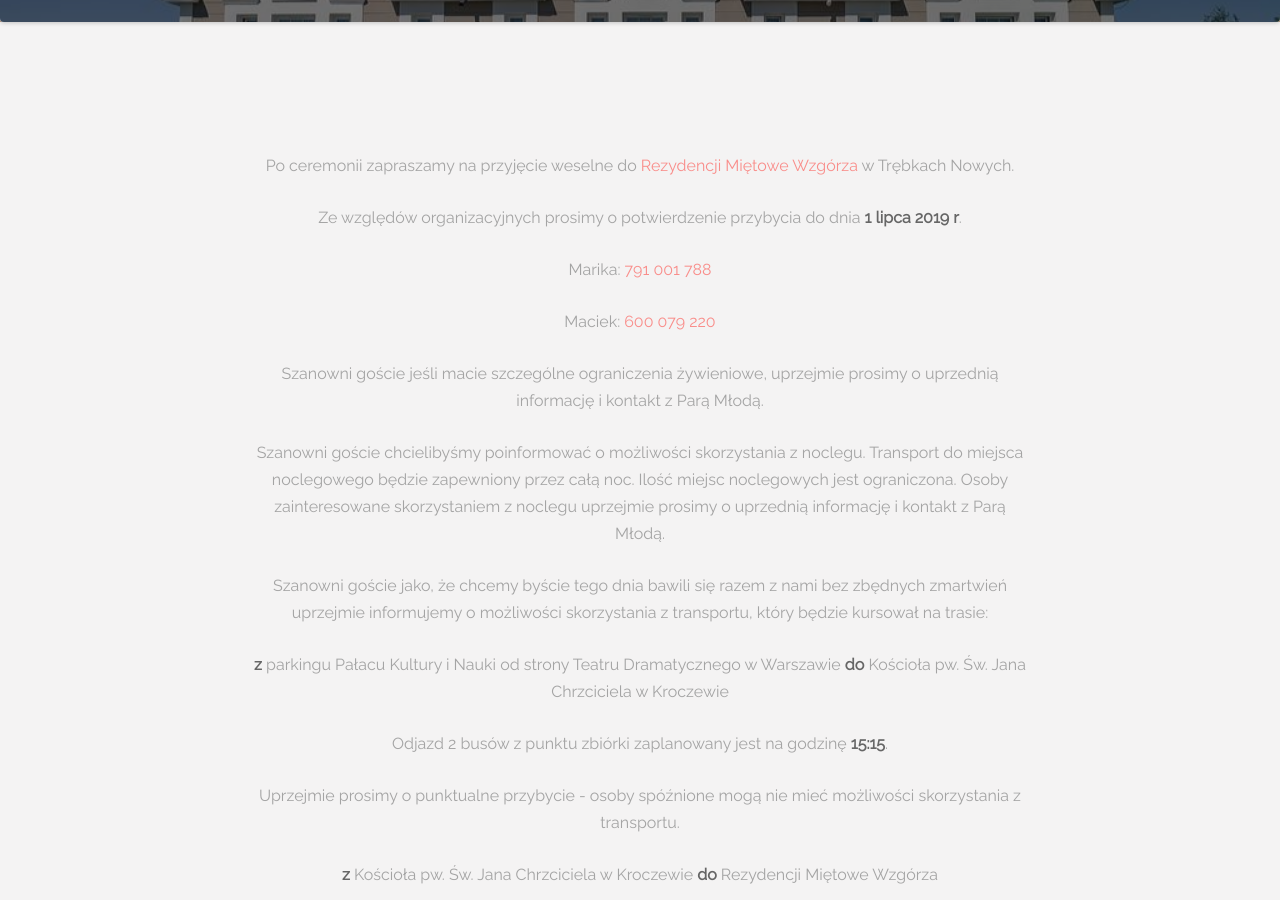
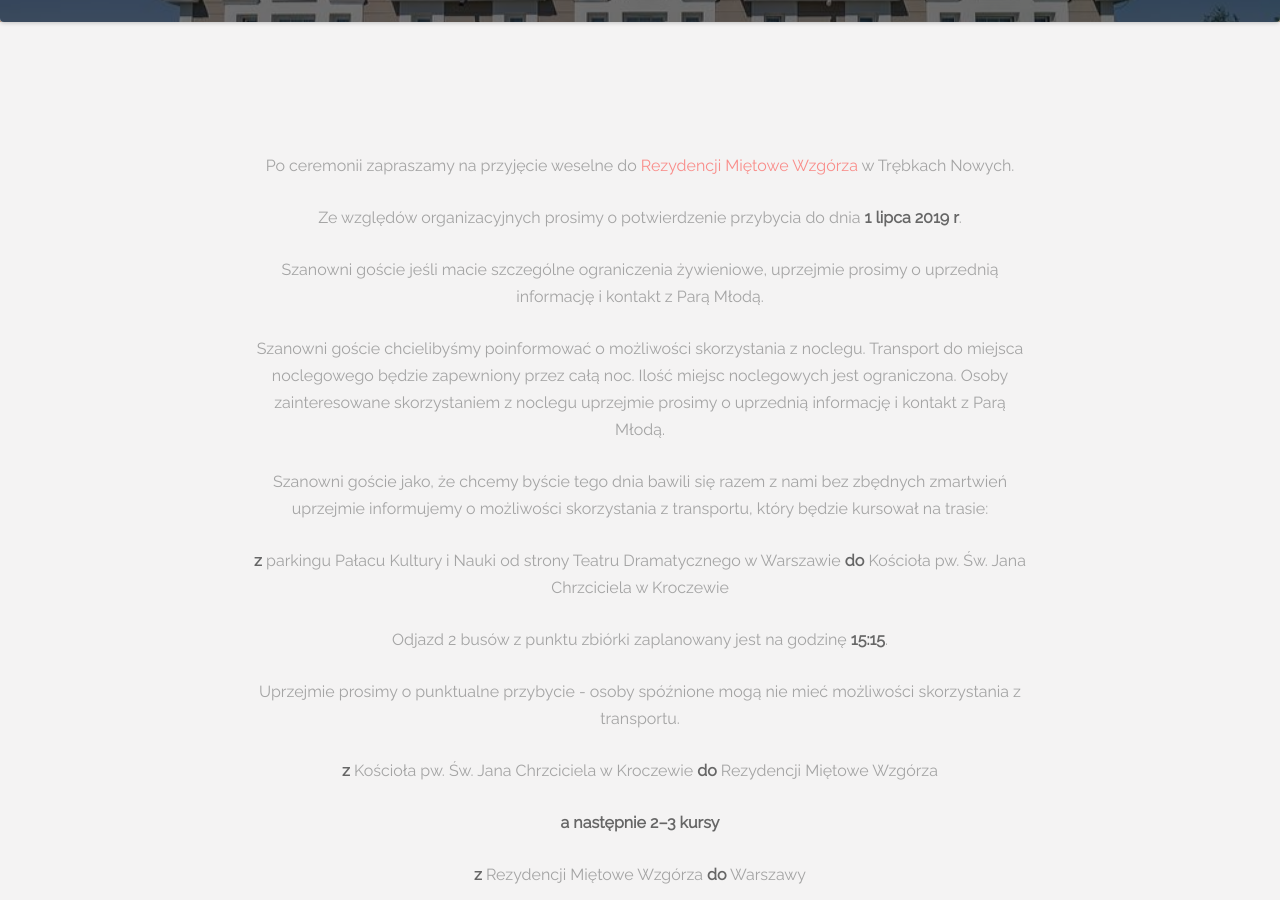
Before and after one commit to cmbuckley/marikaimaciek.pl, a Jekyll site: the page built from wesele.html, in a window 1280 px wide and 900 px high, scrolled down 558 px. Built offline with Jekyll 4.4.1, drawn with Linux system fonts in a browser that asks for light colours.

Commit message:
remove phone numbers from site

```diff
--- a/wesele.html
+++ b/wesele.html
@@ -15,8 +15,6 @@ map_footer: reception
                             <div class="paragraph-row-wrapper">
                                 <p class="animation fadeInUp">Po ceremonii zapraszamy na przyjęcie weselne do <a target="_blank" href="http://www.mietowewzgorza.pl/">Rezydencji Miętowe Wzgórza</a> w Trębkach Nowych.</p>
                                 <p class="animation fadeInUp">Ze względów organizacyjnych prosimy o potwierdzenie przybycia do dnia <strong style="white-space: nowrap">1 lipca 2019 r</strong>.</p>
-                                <p class="animation fadeInUp">Marika: <a href="tel:+48791001788">791&nbsp;001&nbsp;788</a></p>
-                                <p class="animation fadeInUp">Maciek: <a href="tel:+48600079220">600&nbsp;079&nbsp;220</a></p>
                                 <p class="animation fadeInUp">Szanowni goście jeśli macie szczególne ograniczenia żywieniowe, uprzejmie prosimy o uprzednią informację i kontakt z Parą Młodą.</p>
                                 <p class="animation fadeInUp">Szanowni goście chcielibyśmy poinformować o możliwości skorzystania z noclegu. Transport do miejsca noclegowego będzie zapewniony przez całą noc. Ilość miejsc noclegowych jest ograniczona. Osoby zainteresowane skorzystaniem z noclegu uprzejmie prosimy o uprzednią informację i kontakt z Parą Młodą.</p>
 
```
